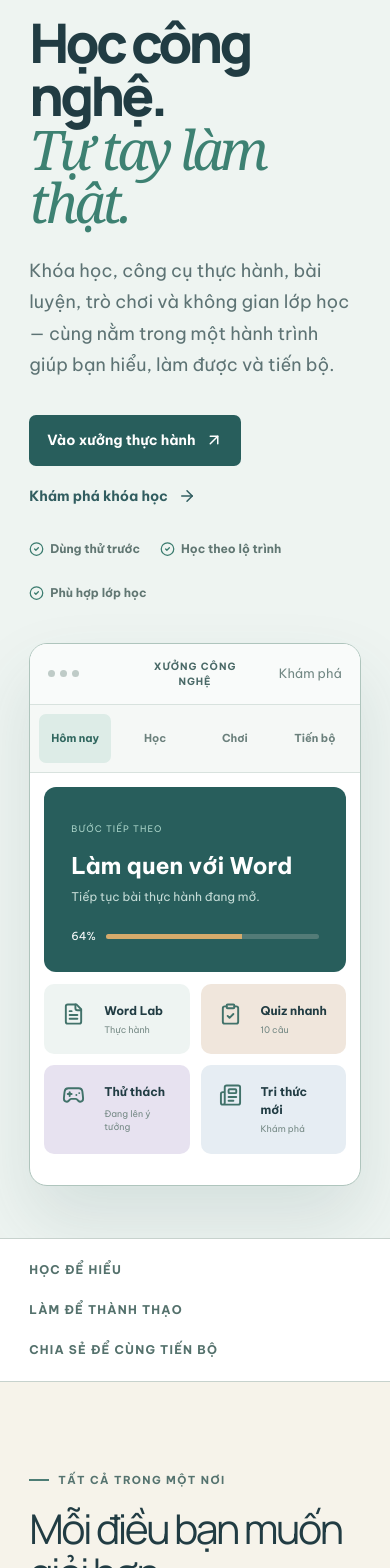
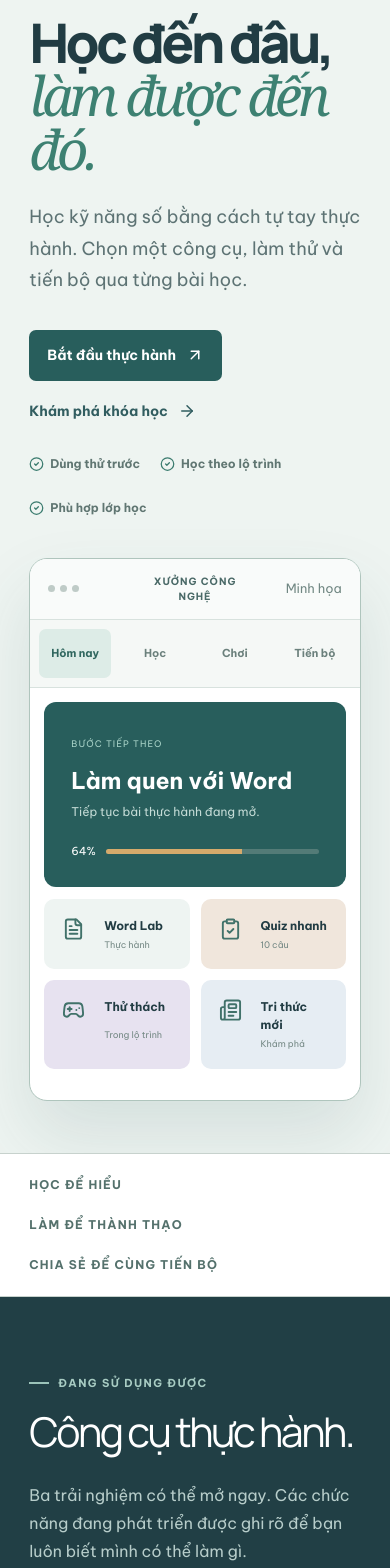
Before and after one commit to huunghia160699/xuong-cong-nghe, a Next.js app: page / in a window 390 px wide. Shown: the part 140-1708 px from the top of the page. Built offline with nearby package versions, Linux system fonts and the light colour scheme; no server answers.

Commit message:
refactor: focus homepage on available learning tools

```diff
--- /dev/null
+++ b/src/app/(public)/home-condensed.css
@@ -0,0 +1,17 @@
+.xcn-u-condensed .xcn-u-hero-grid{min-height:min(850px,calc(100dvh - 76px))}
+.xcn-u-condensed .xcn-u-tools,.xcn-u-condensed .xcn-u-courses,.xcn-u-condensed .xcn-u-roles,.xcn-u-condensed .xcn-u-news{padding-block:clamp(78px,8vw,118px)}
+.xcn-u-future{padding-block:clamp(74px,8vw,110px);background:#edf2ef}
+.xcn-u-future-grid{display:grid;grid-template-columns:.82fr 1.18fr;gap:clamp(55px,8vw,120px);align-items:start}
+.xcn-u-future h2{margin:18px 0 22px;font-size:clamp(39px,4.2vw,60px);line-height:1.08;letter-spacing:-.055em}
+.xcn-u-future-grid>div:first-child>p:not(.xcn-u-eyebrow){margin:0;color:#607571;line-height:1.75}
+.xcn-u-future-note{display:flex;align-items:flex-start;gap:9px;margin-top:25px;color:#466965;font-size:12px;font-weight:750;line-height:1.55}
+.xcn-u-future-note svg{width:18px;flex:0 0 auto}
+.xcn-u-future-grid>div:first-child>a{display:inline-flex;align-items:center;gap:9px;margin-top:27px;color:#315e60;font-size:14px;font-weight:850;text-decoration:none}
+.xcn-u-future-list{border-top:1px solid #aebdb8}
+.xcn-u-future-list article{display:grid;grid-template-columns:34px 1fr auto;gap:20px;align-items:center;padding:22px 5px;border-bottom:1px solid #aebdb8}
+.xcn-u-future-list article>span{color:#718782;font-size:10px}
+.xcn-u-future-list h3{margin:0 0 4px;font-size:20px;letter-spacing:-.035em}
+.xcn-u-future-list p{margin:0;color:#687b77;font-size:13px}
+.xcn-u-future-list small{padding:5px 8px;border-radius:999px;background:#e6d9bd;color:#6d5633;font-size:8px;font-weight:900;letter-spacing:.08em;text-transform:uppercase}
+@media(max-width:800px){.xcn-u-future-grid{grid-template-columns:1fr;gap:38px}}
+@media(max-width:650px){.xcn-u-future-list article{grid-template-columns:25px 1fr;gap:12px}.xcn-u-future-list small{display:none}}
--- a/src/app/(public)/layout.tsx
+++ b/src/app/(public)/layout.tsx
@@ -1,5 +1,6 @@
 import "./public.css";
 import "./home-universe.css";
+import "./home-condensed.css";
 import {Footer} from "@/components/footer";
 import {PublicHeader} from "@/components/public-header";
 
--- a/src/app/(public)/page.tsx
+++ b/src/app/(public)/page.tsx
@@ -1,68 +1,43 @@
 import type {Metadata} from "next";
 import Link from "next/link";
-import {
- ArrowRight,ArrowUpRight,BarChart3,BookOpen,BrainCircuit,CheckCircle2,
- ClipboardCheck,Code2,FileText,Gamepad2,GraduationCap,Library,MousePointer2,
- Newspaper,Presentation,School,ShieldCheck,Sparkles,Target,
- WandSparkles,Zap
-} from "lucide-react";
+import {ArrowRight,ArrowUpRight,BarChart3,BookOpen,BrainCircuit,CheckCircle2,ClipboardCheck,Code2,FileText,Gamepad2,GraduationCap,Newspaper,Presentation,School,ShieldCheck,Sparkles,Target} from "lucide-react";
 import {courses} from "@/data/mock";
 import {getPublishedCourses} from "@/features/courses/live-public";
 import {isLiveMode} from "@/lib/supabase/config";
 
-export const metadata:Metadata={
- title:"Xưởng Công Nghệ | Học, thực hành và sáng tạo với công nghệ",
- description:"Một xưởng học số dành cho người học và giáo viên: khóa học, công cụ thực hành, bài luyện, trò chơi, tài nguyên và tin tức công nghệ.",
- alternates:{canonical:"/"}
-};
-
-const worlds=[
- {icon:BookOpen,title:"Học tập",desc:"Lộ trình ngắn, bài học rõ và bước tiếp theo dễ thấy.",meta:"Khóa học · Roadmap"},
- {icon:MousePointer2,title:"Thực hành",desc:"Tự tay làm trên Word Lab, trình chiếu và các phòng lab.",meta:"Office · Data · Coding"},
- {icon:ClipboardCheck,title:"Kiểm tra",desc:"Quiz, câu sai cần ôn và kết quả giúp biết nên học gì tiếp.",meta:"Quiz · Đề · Phản hồi"},
- {icon:Gamepad2,title:"Trò chơi",desc:"Học qua thử thách lớp, ô chữ, đua kiến thức và nhiệm vụ.",meta:"Games · Live · XP"},
- {icon:GraduationCap,title:"Giáo viên",desc:"Hướng tới tạo nội dung, giao bài, chấm và theo dõi lớp.",meta:"Teacher Studio"},
- {icon:Library,title:"Tài nguyên",desc:"Bài viết, ebook, video, dataset và học liệu theo chủ đề.",meta:"Library · News"}
-] as const;
+export const metadata:Metadata={title:"Xưởng Công Nghệ | Học đến đâu, làm được đến đó",description:"Học kỹ năng số bằng cách tự tay thực hành với khóa học, Word Lab, trình chiếu, bài luyện và không gian dành cho giáo viên.",alternates:{canonical:"/"}};
 
 const roadmapGroups=[
- {no:"01",title:"Học & luyện",items:"Lộ trình · Quiz · Typing · Chứng chỉ",tone:"mint"},
- {no:"02",title:"Sáng tạo",items:"Word · Excel · Slides · Scratch · Web",tone:"blue"},
- {no:"03",title:"Lớp học",items:"Giao bài · Chấm · Live Quiz · Báo cáo",tone:"peach"},
- {no:"04",title:"Khám phá",items:"AI sư phạm · Data Lab · Coding · SQL",tone:"yellow"},
- {no:"05",title:"Động lực",items:"XP · Nhiệm vụ · Garden · Đấu trường",tone:"green"}
+ {title:"Học & luyện",items:"Lộ trình · Quiz · Typing · Chứng chỉ"},
+ {title:"Sáng tạo",items:"Word · Excel · Slides · Scratch · Web"},
+ {title:"Lớp học",items:"Giao bài · Chấm · Live Quiz · Báo cáo"},
+ {title:"Khám phá",items:"AI sư phạm · Data Lab · Coding · SQL"},
+ {title:"Động lực",items:"XP · Nhiệm vụ · Garden · Đấu trường"}
 ] as const;
 
 export default async function HomePage(){
  const listedCourses=isLiveMode()?await getPublishedCourses():courses;
- return <main className="xcn-universe">
+ return <main className="xcn-universe xcn-u-condensed">
   <section className="xcn-u-hero" aria-labelledby="home-title"><div className="xcn-container xcn-u-hero-grid">
-   <div className="xcn-u-hero-copy"><p className="xcn-u-eyebrow"><span/> Một xưởng học số cho mọi người</p><h1 id="home-title">Học công nghệ.<br/><em>Tự tay làm thật.</em></h1><p>Khóa học, công cụ thực hành, bài luyện, trò chơi và không gian lớp học — cùng nằm trong một hành trình giúp bạn hiểu, làm được và tiến bộ.</p><div className="xcn-u-actions"><Link href="/cong-cu" className="xcn-u-primary">Vào xưởng thực hành <ArrowUpRight size={18}/></Link><Link href="/khoa-hoc" className="xcn-u-secondary">Khám phá khóa học <ArrowRight size={18}/></Link></div><div className="xcn-u-hero-notes"><span><CheckCircle2/> Dùng thử trước</span><span><CheckCircle2/> Học theo lộ trình</span><span><CheckCircle2/> Phù hợp lớp học</span></div></div>
-   <div className="xcn-u-console" aria-label="Bản xem trước hệ sinh thái Xưởng Công Nghệ"><div className="xcn-u-console-top"><span><i/><i/><i/></span><b>XƯỞNG CÔNG NGHỆ</b><small>Khám phá</small></div><div className="xcn-u-console-body"><div className="xcn-u-console-nav"><span className="active"><Sparkles/>Hôm nay</span><span><BookOpen/>Học</span><span><Gamepad2/>Chơi</span><span><Target/>Tiến bộ</span></div><div className="xcn-u-console-main"><div className="xcn-u-welcome"><small>BƯỚC TIẾP THEO</small><strong>Làm quen với Word</strong><p>Tiếp tục bài thực hành đang mở.</p><div><span>64%</span><i><b/></i></div></div><div className="xcn-u-mini-grid"><article className="word"><FileText/><span>Word Lab</span><small>Thực hành</small></article><article className="quiz"><ClipboardCheck/><span>Quiz nhanh</span><small>10 câu</small></article><article className="game"><Gamepad2/><span>Thử thách</span><small>Đang lên ý tưởng</small></article><article className="news"><Newspaper/><span>Tri thức mới</span><small>Khám phá</small></article></div></div></div></div>
+   <div className="xcn-u-hero-copy"><p className="xcn-u-eyebrow"><span/> Một xưởng học số cho mọi người</p><h1 id="home-title">Học đến đâu,<br/><em>làm được đến đó.</em></h1><p>Học kỹ năng số bằng cách tự tay thực hành. Chọn một công cụ, làm thử và tiến bộ qua từng bài học.</p><div className="xcn-u-actions"><Link href="/cong-cu" className="xcn-u-primary">Bắt đầu thực hành <ArrowUpRight size={18}/></Link><Link href="/khoa-hoc" className="xcn-u-secondary">Khám phá khóa học <ArrowRight size={18}/></Link></div><div className="xcn-u-hero-notes"><span><CheckCircle2/> Dùng thử trước</span><span><CheckCircle2/> Học theo lộ trình</span><span><CheckCircle2/> Phù hợp lớp học</span></div></div>
+   <div className="xcn-u-console" aria-label="Bản minh họa hệ sinh thái Xưởng Công Nghệ"><div className="xcn-u-console-top"><span><i/><i/><i/></span><b>XƯỞNG CÔNG NGHỆ</b><small>Minh họa</small></div><div className="xcn-u-console-body"><div className="xcn-u-console-nav"><span className="active"><Sparkles/>Hôm nay</span><span><BookOpen/>Học</span><span><Gamepad2/>Chơi</span><span><Target/>Tiến bộ</span></div><div className="xcn-u-console-main"><div className="xcn-u-welcome"><small>BƯỚC TIẾP THEO</small><strong>Làm quen với Word</strong><p>Tiếp tục bài thực hành đang mở.</p><div><span>64%</span><i><b/></i></div></div><div className="xcn-u-mini-grid"><article className="word"><FileText/><span>Word Lab</span><small>Thực hành</small></article><article className="quiz"><ClipboardCheck/><span>Quiz nhanh</span><small>10 câu</small></article><article className="game"><Gamepad2/><span>Thử thách</span><small>Trong lộ trình</small></article><article className="news"><Newspaper/><span>Tri thức mới</span><small>Khám phá</small></article></div></div></div></div>
   </div></section>
 
   <section className="xcn-u-proof"><div className="xcn-container"><span>Học để hiểu</span><i/><span>Làm để thành thạo</span><i/><span>Chia sẻ để cùng tiến bộ</span></div></section>
 
-  <section className="xcn-u-worlds" id="he-sinh-thai" aria-labelledby="worlds-title"><div className="xcn-container"><div className="xcn-u-section-head"><div><p className="xcn-u-eyebrow"><span/> Tất cả trong một nơi</p><h2 id="worlds-title">Mỗi điều bạn muốn giỏi hơn<br/>đều có một cửa để bắt đầu.</h2></div><p>Từ một bài học ngắn đến phòng lab, từ trò chơi cả lớp đến công cụ giáo viên — mọi phần dùng chung một hành trình học.</p></div><div className="xcn-u-world-grid">{worlds.map((world,index)=><article key={world.title} className={`world-${index+1}`}><div><world.icon/><span>0{index+1}</span></div><h3>{world.title}</h3><p>{world.desc}</p><small>{world.meta}</small></article>)}</div></div></section>
-
-  <section className="xcn-u-tools" aria-labelledby="tools-title"><div className="xcn-container"><div className="xcn-u-tools-intro"><div><p className="xcn-u-eyebrow light"><span/> Công cụ đang có</p><h2 id="tools-title">Mở trình duyệt.<br/>Bắt đầu làm.</h2></div><p>Không cần chỉ đứng ngoài xem. Bạn có thể thử những trải nghiệm đã hoạt động và thấy rõ những gì đang tiếp tục hoàn thiện.</p></div><div className="xcn-u-tool-stage">
+  <section className="xcn-u-tools" aria-labelledby="tools-title"><div className="xcn-container"><div className="xcn-u-tools-intro"><div><p className="xcn-u-eyebrow light"><span/> Đang sử dụng được</p><h2 id="tools-title">Công cụ thực hành.</h2></div><p>Ba trải nghiệm có thể mở ngay. Các chức năng đang phát triển được ghi rõ để bạn luôn biết mình có thể làm gì.</p></div><div className="xcn-u-tool-stage">
    <Link href="/cong-cu/mo-phong-word" className="xcn-u-tool-feature"><div className="xcn-u-word-art" aria-hidden="true"><div className="xcn-u-word-window"><div><span>File</span><span>Trang đầu</span><span>Chèn</span><span>Bố trí</span></div><article><small>BÀI THỰC HÀNH</small><strong>Kế hoạch học tập</strong><i/><i/><i className="short"/><p><b>01</b> Mục tiêu tuần này</p></article></div></div><div className="xcn-u-tool-content"><span className="available">Đang dùng được</span><div><FileText/><small>WORD LAB</small></div><h3>Soạn thảo như trên Word.</h3><p>Gõ, định dạng, dùng Ribbon và làm quen với trang A4 ngay trên trình duyệt.</p><b>Mở bản trải nghiệm <ArrowUpRight size={18}/></b></div></Link>
-   <div className="xcn-u-tool-side"><Link href="/cong-cu/trinh-chieu"><span className="available">Đang dùng được</span><Presentation/><div><h3>Trình chiếu Tin học</h3><p>Slide trực quan và câu hỏi tương tác theo chủ đề.</p></div><ArrowUpRight/></Link><Link href="/dang-nhap?next=%2Fstudent%2Fquiz"><span className="available">Đang dùng được</span><ClipboardCheck/><div><h3>Quiz & bài luyện</h3><p>Làm bài, xem phản hồi và kết quả học tập.</p></div><ArrowUpRight/></Link><article><span className="planned">Trong lộ trình</span><Code2/><div><h3>Coding & Data Lab</h3><p>Python, SQL, HTML và dữ liệu trong sandbox an toàn.</p></div><ArrowRight/></article></div>
+   <div className="xcn-u-tool-side"><Link href="/cong-cu/trinh-chieu"><span className="available">Đang dùng được</span><Presentation/><div><h3>Trình chiếu Tin học</h3><p>Slide trực quan và câu hỏi tương tác theo chủ đề.</p></div><ArrowUpRight/></Link><Link href="/dang-nhap?next=%2Fstudent%2Fquiz"><span className="available">Đang dùng được</span><ClipboardCheck/><div><h3>Quiz & bài luyện</h3><p>Làm bài, xem phản hồi và kết quả học tập.</p></div><ArrowUpRight/></Link><article><span className="planned">Đang phát triển</span><Code2/><div><h3>Coding & Data Lab</h3><p>Python, SQL, HTML và dữ liệu trong sandbox an toàn.</p></div><ArrowRight/></article></div>
   </div><Link href="/cong-cu" className="xcn-u-view-all">Xem toàn bộ khu công cụ <ArrowRight/></Link></div></section>
 
-  <section className="xcn-u-courses" aria-labelledby="courses-title"><div className="xcn-container"><div className="xcn-u-course-head"><div><p className="xcn-u-eyebrow"><span/> Học theo đường đi rõ ràng</p><h2 id="courses-title">Chọn một kỹ năng.<br/>Đi từng bước tới đích.</h2></div><Link href="/khoa-hoc">Tất cả khóa học <ArrowRight/></Link></div>{listedCourses.length?<div className="xcn-u-course-grid">{listedCourses.slice(0,3).map((course,index)=><Link href={`/khoa-hoc/${course.slug}`} key={course.slug} className={`xcn-u-course course-${index+1}`}><div className="xcn-u-course-cover"><span>0{index+1}</span><BookOpen/><small>{course.category}</small></div><div><span>{course.level} · {course.lessons} bài học</span><h3>{course.title}</h3><b>Xem lộ trình <ArrowUpRight/></b></div></Link>)}</div>:<div className="xcn-u-course-empty"><BookOpen/><p>Khóa học đang được cập nhật. Bạn vẫn có thể bắt đầu bằng các công cụ thực hành.</p></div>}</div></section>
+  <section className="xcn-u-courses" aria-labelledby="courses-title"><div className="xcn-container"><div className="xcn-u-course-head"><div><p className="xcn-u-eyebrow"><span/> Học theo từng bước</p><h2 id="courses-title">Khóa học theo lộ trình.</h2></div><Link href="/khoa-hoc">Tất cả khóa học <ArrowRight/></Link></div>{listedCourses.length?<div className="xcn-u-course-grid">{listedCourses.slice(0,3).map((course,index)=><Link href={`/khoa-hoc/${course.slug}`} key={course.slug} className={`xcn-u-course course-${index+1}`}><div className="xcn-u-course-cover"><span>0{index+1}</span><BookOpen/><small>{course.category}</small></div><div><span>{course.level} · {course.lessons} bài học</span><h3>{course.title}</h3><b>Xem lộ trình <ArrowUpRight/></b></div></Link>)}</div>:<div className="xcn-u-course-empty"><BookOpen/><p>Khóa học đang được cập nhật. Bạn vẫn có thể bắt đầu bằng các công cụ thực hành.</p></div>}</div></section>
 
-  <section className="xcn-u-roles" aria-labelledby="roles-title"><div className="xcn-container xcn-u-roles-grid"><div className="xcn-u-role-copy"><p className="xcn-u-eyebrow light"><span/> Hai vai trò, một lớp học</p><h2 id="roles-title">Người học tiến bộ.<br/>Giáo viên nhìn thấy hành trình.</h2><p>Nền tảng được quy hoạch để nội dung tạo một lần có thể dùng cho bài học, bài giao, quiz, trình chiếu và trò chơi.</p><Link href="/gioi-thieu">Xem cách Xưởng vận hành <ArrowRight/></Link></div><div className="xcn-u-role-panels"><article className="student"><div><GraduationCap/><span>NGƯỜI HỌC</span></div><h3>Biết mình nên làm gì tiếp theo.</h3><ul><li>Tiếp tục bài đang học</li><li>Ôn lại câu sai</li><li>Xem tiến độ và kết quả</li><li>Khám phá tài nguyên liên quan</li></ul><span className="role-status available">Đã có nền tảng</span></article><article className="teacher"><div><School/><span>GIÁO VIÊN</span></div><h3>Chuẩn bị và theo dõi lớp ở một nơi.</h3><ul><li>Tạo nội dung và ngân hàng câu hỏi</li><li>Giao bài theo lớp</li><li>Chấm và phản hồi</li><li>Trình chiếu, thống kê, báo cáo</li></ul><span className="role-status planned">Đang phát triển</span></article></div></div></section>
+  <section className="xcn-u-roles" aria-labelledby="roles-title"><div className="xcn-container xcn-u-roles-grid"><div className="xcn-u-role-copy"><p className="xcn-u-eyebrow light"><span/> Hai không gian kết nối</p><h2 id="roles-title">Dành cho người học và giáo viên.</h2><p>Người học biết bước tiếp theo; giáo viên chuẩn bị nội dung và theo dõi lớp trên cùng một nền tảng.</p><Link href="/gioi-thieu">Tìm hiểu cách Xưởng vận hành <ArrowRight/></Link></div><div className="xcn-u-role-panels"><article className="student"><div><GraduationCap/><span>NGƯỜI HỌC</span></div><h3>Học, thực hành và xem tiến bộ.</h3><ul><li>Tiếp tục bài đang học</li><li>Ôn lại câu sai</li><li>Xem kết quả của mình</li></ul><span className="role-status available">Đã có nền tảng</span></article><article className="teacher"><div><School/><span>GIÁO VIÊN</span></div><h3>Chuẩn bị và theo dõi lớp.</h3><ul><li>Tạo nội dung, câu hỏi</li><li>Giao bài và phản hồi</li><li>Thống kê kết quả</li></ul><span className="role-status planned">Đang phát triển</span></article></div></div></section>
 
-  <section className="xcn-u-play" aria-labelledby="play-title"><div className="xcn-container"><div className="xcn-u-section-head"><div><p className="xcn-u-eyebrow"><span/> Học mà muốn quay lại</p><h2 id="play-title">Trò chơi không chỉ để vui.<br/>Mỗi lượt chơi đều quay về kiến thức.</h2></div><p>Khu trò chơi nằm trong lộ trình dài hạn và sẽ dùng chung kho câu hỏi, lớp học, quyền riêng tư cùng dữ liệu tiến bộ.</p></div><div className="xcn-u-playground">
-   <article className="xcn-u-game-main"><div className="xcn-u-game-sky"><span/><span/><span/><div className="xcn-u-game-island"><i>XP</i><b>VƯỜN<br/>TRI THỨC</b></div><div className="xcn-u-game-path"><i/><i/><i/><i/></div></div><div><span className="planned">Ý tưởng dài hạn</span><h3>Xây khu vườn bằng chính tiến bộ học tập.</h3><p>Nhiệm vụ, streak, huy hiệu và Garden chỉ mở sau khi vòng học cốt lõi ổn định.</p></div></article>
-   <div className="xcn-u-game-list"><article><div><Target/><b>Live Quiz</b></div><span>Phòng chơi · PIN · QR</span><small>Trong lộ trình</small></article><article><div><Zap/><b>Đường đua tri thức</b></div><span>Cùng lớp trả lời theo đội</span><small>Ý tưởng</small></article><article><div><WandSparkles/><b>Ô chữ & ghép từ</b></div><span>Dùng chung kho câu hỏi</span><small>Ý tưởng</small></article><article><div><Gamepad2/><b>Đấu trường Quiz</b></div><span>Phiên ngắn, luật rõ ràng</span><small>Ý tưởng dài hạn</small></article></div>
-  </div></div></section>
+  <section className="xcn-u-future" aria-labelledby="future-title"><div className="xcn-container xcn-u-future-grid"><div><p className="xcn-u-eyebrow"><span/> Kế hoạch dài hạn</p><h2 id="future-title">Những gì đang được chuẩn bị.</h2><p>132 ý tưởng từ năm nguồn tham khảo đã được hợp nhất thành năm nhóm năng lực. Đây là bản đồ phát triển, không phải 132 ứng dụng đang hoạt động.</p><div className="xcn-u-future-note"><ShieldCheck/> Dữ liệu và quyền trước · Học tập cốt lõi trước game · AI có kiểm soát</div><Link href="/gioi-thieu">Xem định hướng phát triển <ArrowRight/></Link></div><div className="xcn-u-future-list">{roadmapGroups.map((group,index)=><article key={group.title}><span>0{index+1}</span><div><h3>{group.title}</h3><p>{group.items}</p></div><small>Roadmap</small></article>)}</div></div></section>
 
-  <section className="xcn-u-roadmap" aria-labelledby="roadmap-title"><div className="xcn-container"><div className="xcn-u-roadmap-top"><div><p className="xcn-u-eyebrow light"><span/> 132 ý tưởng đã được lưu</p><h2 id="roadmap-title">Không phải 132 ứng dụng.<br/>Là một bản đồ để xây đúng thứ tự.</h2></div><p>Năm website tham khảo đã được chuyển hóa thành năm nhóm năng lực. Ý tưởng chưa triển khai luôn được ghi rõ trạng thái.</p></div><div className="xcn-u-roadmap-grid">{roadmapGroups.map(group=><article key={group.no} className={group.tone}><span>{group.no}</span><h3>{group.title}</h3><p>{group.items}</p><small>Trong Roadmap</small></article>)}</div><div className="xcn-u-roadmap-foot"><p><ShieldCheck/> Dữ liệu và quyền trước · Tiến độ học trước game · Giáo viên kiểm duyệt AI</p><Link href="/gioi-thieu">Hiểu thêm về định hướng <ArrowRight/></Link></div></div></section>
+  <section className="xcn-u-news" aria-labelledby="news-title"><div className="xcn-container"><div className="xcn-u-news-head"><div><p className="xcn-u-eyebrow"><span/> Cập nhật kiến thức</p><h2 id="news-title">Tin tức & tri thức.</h2></div><Link href="/tin-tuc">Xem tất cả bài viết <ArrowUpRight/></Link></div><div className="xcn-u-news-grid"><article className="featured"><div><span>01</span><strong>LEARN<br/>BY<br/><em>DOING</em></strong></div><small>Kỹ năng học tập</small><h3>Vì sao bài thực hành ngắn giúp kiến thức ở lại lâu hơn?</h3><p>Góc nhìn về học bằng cách làm và phản hồi sớm.</p></article><article><div className="xcn-u-news-icon"><BarChart3/></div><small>Excel · Công việc</small><h3>Từ bảng dữ liệu thô đến một câu trả lời có ích.</h3><p>Đang biên soạn</p></article><article><div className="xcn-u-news-icon ai"><BrainCircuit/></div><small>AI · Tư duy</small><h3>Dùng AI tốt hơn mà vẫn giữ quyền tự suy nghĩ.</h3><p>Đang biên soạn</p></article></div></div></section>
 
-  <section className="xcn-u-news" aria-labelledby="news-title"><div className="xcn-container"><div className="xcn-u-news-head"><div><p className="xcn-u-eyebrow"><span/> Tin tức & tri thức</p><h2 id="news-title">Đọc để hiểu.<br/>Mở công cụ để làm.</h2></div><Link href="/tin-tuc">Vào tạp chí <ArrowUpRight/></Link></div><div className="xcn-u-news-grid"><article className="featured"><div><span>01</span><strong>LEARN<br/>BY<br/><em>DOING</em></strong></div><small>Kỹ năng học tập</small><h3>Vì sao bài thực hành ngắn giúp kiến thức ở lại lâu hơn?</h3><p>Góc nhìn về học bằng cách làm và phản hồi sớm.</p></article><article><div className="xcn-u-news-icon"><BarChart3/></div><small>Excel · Công việc</small><h3>Từ bảng dữ liệu thô đến một câu trả lời có ích.</h3><p>Đang biên soạn</p></article><article><div className="xcn-u-news-icon ai"><BrainCircuit/></div><small>AI · Tư duy</small><h3>Dùng AI tốt hơn mà vẫn giữ quyền tự suy nghĩ.</h3><p>Đang biên soạn</p></article></div></div></section>
-
-  <section className="xcn-u-final"><div className="xcn-container xcn-u-final-grid"><div><p>Một nơi để học, làm, chơi và cùng nhau tiến bộ.</p><h2>Mở một cánh cửa.<br/>Bắt đầu hành trình của bạn.</h2></div><div><Link href="/cong-cu" className="xcn-u-final-primary">Khám phá Xưởng Công Nghệ <ArrowUpRight/></Link><Link href="/bang-gia">Xem quyền sử dụng <ArrowRight/></Link></div></div></section>
+  <section className="xcn-u-final"><div className="xcn-container xcn-u-final-grid"><div><p>Không cần đăng nhập để xem những nội dung công khai.</p><h2>Bắt đầu bằng một bài thực hành.</h2></div><div><Link href="/cong-cu/mo-phong-word" className="xcn-u-final-primary">Dùng thử Word Lab <ArrowUpRight/></Link><Link href="/khoa-hoc">Khám phá khóa học <ArrowRight/></Link></div></div></section>
  </main>;
 }
```
Also changed, not shown: 3 other files (tests, documents, lock files or other folders).
